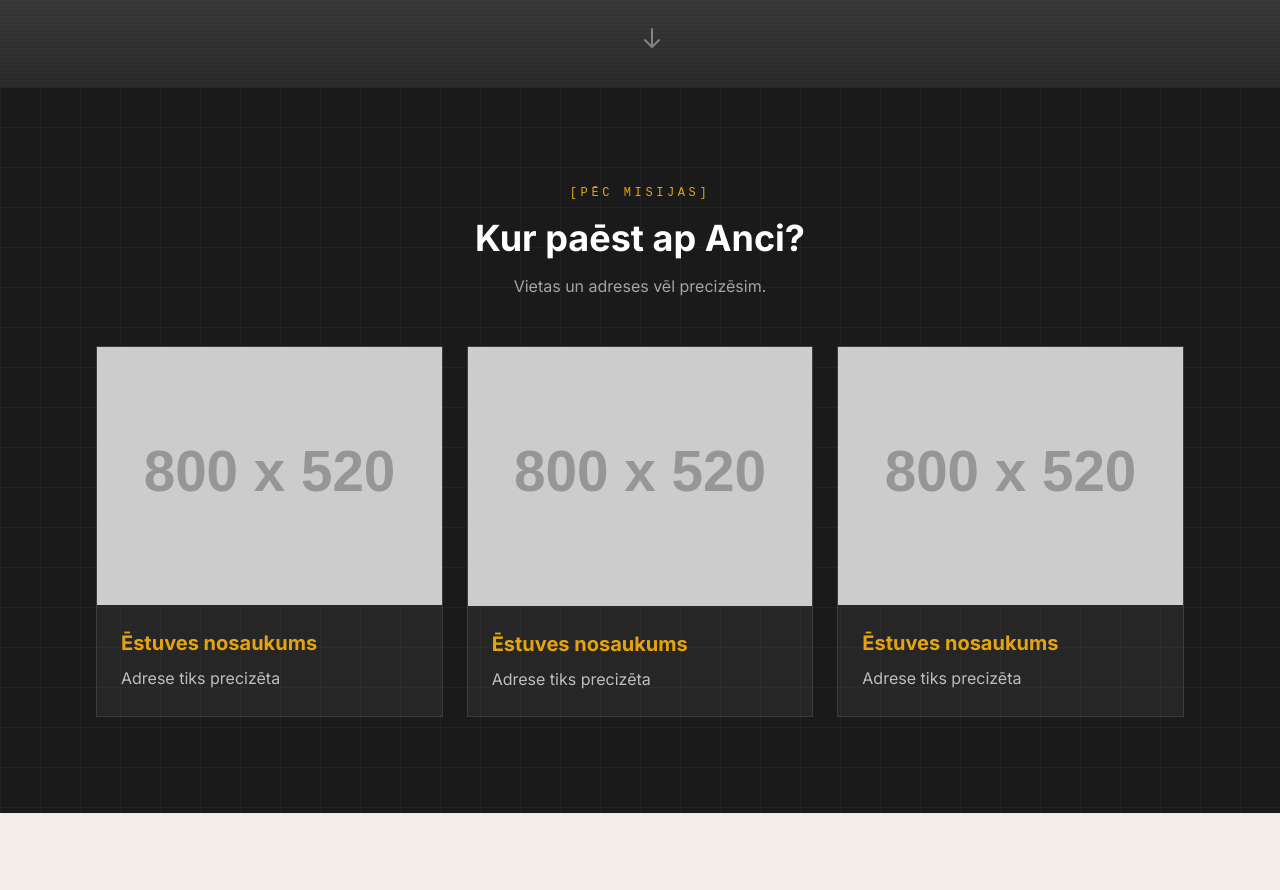
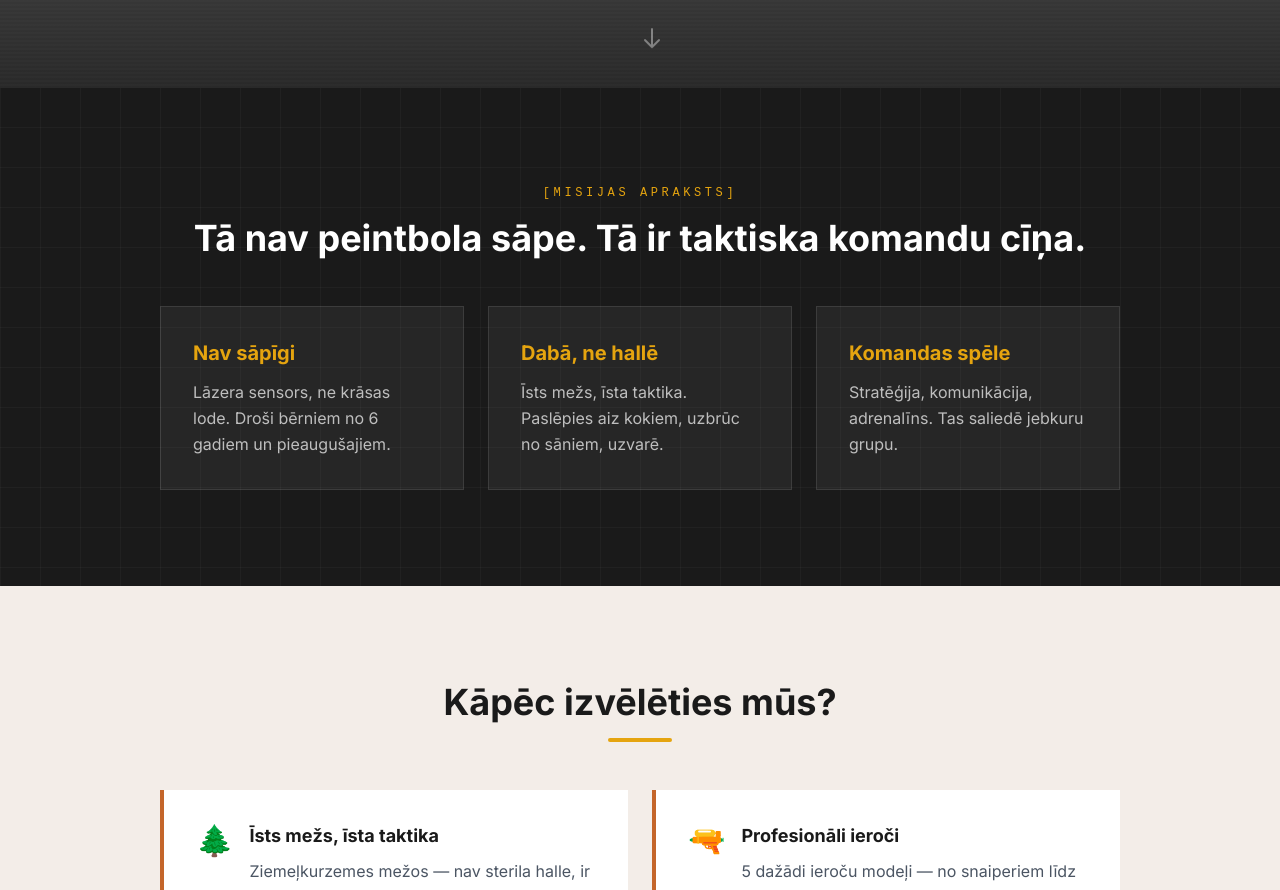
Before and after one commit to gbrauns/lazers, a plain HTML site: page index.html in a window 1280 px wide. Shown: the part 712-1602 px from the top of the page. Drawn offline with nearby package versions, Linux system fonts and the light colour scheme; placeholder pictures from the web are drawn by us.

Commit message:
Restore mission description section

```diff
--- a/content.json
+++ b/content.json
@@ -20,17 +20,15 @@
       "stat3Num": "38km",
       "stat3": "no Ventspils"
     },
-    "eateries": {
-      "sectionTitle": "[PĒC MISIJAS]",
-      "title": "Kur paēst ap Anci?",
-      "subtitle": "Vietas un adreses vēl precizēsim.",
-      "place1Name": "Ēstuves nosaukums",
-      "place1Address": "Adrese tiks precizēta",
-      "place2Name": "Ēstuves nosaukums",
-      "place2Address": "Adrese tiks precizēta",
-      "place3Name": "Ēstuves nosaukums",
-      "place3Address": "Adrese tiks precizēta",
-      "imageAlt": "Ēstuves foto"
+    "whatIsIt": {
+      "sectionTitle": "[MISIJAS APRAKSTS]",
+      "title": "Tā nav peintbola sāpe.\nTā ir taktiska komandu cīņa.",
+      "point1Title": "Nav sāpīgi",
+      "point1Desc": "Lāzera sensors, ne krāsas lode. Droši bērniem no 6 gadiem un pieaugušajiem.",
+      "point2Title": "Dabā, ne hallē",
+      "point2Desc": "Īsts mežs, īsta taktika. Paslēpies aiz kokiem, uzbrūc no sāniem, uzvarē.",
+      "point3Title": "Komandas spēle",
+      "point3Desc": "Stratēģija, komunikācija, adrenalīns. Tas saliedē jebkuru grupu."
     },
     "whyUs": {
       "sectionTitle": "Kāpēc izvēlēties mūs?",
@@ -398,17 +396,15 @@
       "stat3Num": "38km",
       "stat3": "from Ventspils"
     },
-    "eateries": {
-      "sectionTitle": "[AFTER THE MISSION]",
-      "title": "Where to eat near Ance?",
-      "subtitle": "Places and addresses will be added later.",
-      "place1Name": "Eatery name",
-      "place1Address": "Address to be confirmed",
-      "place2Name": "Eatery name",
-      "place2Address": "Address to be confirmed",
-      "place3Name": "Eatery name",
-      "place3Address": "Address to be confirmed",
-      "imageAlt": "Eatery photo"
+    "whatIsIt": {
+      "sectionTitle": "[MISSION BRIEFING]",
+      "title": "Not paintball pain.\nIt's a tactical team battle.",
+      "point1Title": "No pain",
+      "point1Desc": "Laser sensors, not paint. Safe for kids from 6 and adults.",
+      "point2Title": "Outdoors, not indoors",
+      "point2Desc": "Real forest, real tactics. Hide behind trees, flank, win.",
+      "point3Title": "Team game",
+      "point3Desc": "Strategy, communication, adrenaline. It bonds any group."
     },
     "whyUs": {
       "sectionTitle": "Why choose us?",
@@ -776,17 +772,15 @@
       "stat3Num": "38km",
       "stat3": "от Вентспилса"
     },
-    "eateries": {
-      "sectionTitle": "[ПОСЛЕ МИССИИ]",
-      "title": "Где поесть рядом с Анце?",
-      "subtitle": "Места и адреса будут уточнены позже.",
-      "place1Name": "Название заведения",
-      "place1Address": "Адрес будет уточнён",
-      "place2Name": "Название заведения",
-      "place2Address": "Адрес будет уточнён",
-      "place3Name": "Название заведения",
-      "place3Address": "Адрес будет уточнён",
-      "imageAlt": "Фото заведения"
+    "whatIsIt": {
+      "sectionTitle": "[ОПИСАНИЕ МИССИИ]",
+      "title": "Это не боль пейнтбола.\nЭто тактический командный бой.",
+      "point1Title": "Не больно",
+      "point1Desc": "Лазерные датчики, не краска. Безопасно для детей от 6 лет и взрослых.",
+      "point2Title": "На природе, не в зале",
+      "point2Desc": "Настоящий лес, настоящая тактика. Прячься за деревьями, атакуй с фланга, побеждай.",
+      "point3Title": "Командная игра",
+      "point3Desc": "Стратегия, коммуникация, адреналин. Это сплачивает любую группу."
     },
     "whyUs": {
       "sectionTitle": "Почему выбирают нас?",
--- a/index.html
+++ b/index.html
@@ -130,44 +130,32 @@
       </div>
     </div>
 
-    <a href="#eateries" aria-label="Ritināt uz leju" class="absolute bottom-8 left-1/2 -translate-x-1/2 animate-bounce cursor-pointer">
+    <a href="#whatIsIt" aria-label="Ritināt uz leju" class="absolute bottom-8 left-1/2 -translate-x-1/2 animate-bounce cursor-pointer">
       <svg class="w-6 h-6 text-white/40" fill="none" stroke="currentColor" viewBox="0 0 24 24"><path stroke-linecap="round" stroke-linejoin="round" stroke-width="2" d="M19 14l-7 7m0 0l-7-7m7 7V3"/></svg>
     </a>
   </section>
 
-  <!-- ============ EATERIES ============ -->
-  <section id="eateries" class="py-16 md:py-24 bg-dark text-white relative">
+  <!-- ============ KAS TAS IR? ============ -->
+  <section id="whatIsIt" class="py-16 md:py-24 bg-dark text-white relative">
     <div class="absolute inset-0 tactical-grid pointer-events-none"></div>
-    <div class="relative z-10 max-w-6xl mx-auto px-4 sm:px-6 lg:px-8">
-      <p data-i18n="eateries.sectionTitle" class="mission-header text-center mb-4">[PĒC MISIJAS]</p>
-      <h2 data-i18n="eateries.title" class="font-heading font-bold text-3xl md:text-4xl text-center mb-4 text-white leading-tight">
-        Kur paēst ap Anci?
+    <div class="relative z-10 max-w-5xl mx-auto px-4 sm:px-6 lg:px-8">
+      <p data-i18n="whatIsIt.sectionTitle" class="mission-header text-center mb-4">[MISIJAS APRAKSTS]</p>
+      <h2 data-i18n="whatIsIt.title" class="font-heading font-bold text-3xl md:text-4xl text-center mb-12 text-white leading-tight">
+        Tā nav peintbola sāpe. Tā ir taktiska komandu cīņa.
       </h2>
-      <p data-i18n="eateries.subtitle" class="text-center text-white/60 max-w-2xl mx-auto mb-12">
-        Tuvākās praktiskās pieturas pēc spēles. Pirms braukšanas pārbaudiet darba laiku.
-      </p>
 
       <div class="grid md:grid-cols-3 gap-6">
-        <div class="bg-white/5 border border-white/10 overflow-hidden">
-          <img data-i18n="eateries.imageAlt" src="https://placehold.co/800x520/1f1f1f/e5a40f?text=Foto" alt="Ēstuves foto" class="w-full aspect-[4/3] object-cover">
-          <div class="p-6">
-            <h3 data-i18n="eateries.place1Name" class="font-heading font-bold text-xl mb-2 text-primary">Ēstuves nosaukums</h3>
-            <p data-i18n="eateries.place1Address" class="text-white/70 leading-relaxed">Adrese tiks precizēta</p>
-          </div>
+        <div class="bg-white/5 border border-white/10 p-6 md:p-8">
+          <h3 data-i18n="whatIsIt.point1Title" class="font-heading font-bold text-xl mb-3 text-primary">Nav sāpīgi</h3>
+          <p data-i18n="whatIsIt.point1Desc" class="text-white/70 leading-relaxed">Lāzera sensors, ne krāsas lode. Droši bērniem no 6 gadiem un pieaugušajiem.</p>
         </div>
-        <div class="bg-white/5 border border-white/10 overflow-hidden">
-          <img data-i18n="eateries.imageAlt" src="https://placehold.co/800x520/1f1f1f/e5a40f?text=Foto" alt="Ēstuves foto" class="w-full aspect-[4/3] object-cover">
-          <div class="p-6">
-            <h3 data-i18n="eateries.place2Name" class="font-heading font-bold text-xl mb-2 text-primary">Ēstuves nosaukums</h3>
-            <p data-i18n="eateries.place2Address" class="text-white/70 leading-relaxed">Adrese tiks precizēta</p>
-          </div>
+        <div class="bg-white/5 border border-white/10 p-6 md:p-8">
+          <h3 data-i18n="whatIsIt.point2Title" class="font-heading font-bold text-xl mb-3 text-primary">Dabā, ne hallē</h3>
+          <p data-i18n="whatIsIt.point2Desc" class="text-white/70 leading-relaxed">Īsts mežs, īsta taktika. Paslēpies aiz kokiem, uzbrūc no sāniem, uzvarē.</p>
         </div>
-        <div class="bg-white/5 border border-white/10 overflow-hidden">
-          <img data-i18n="eateries.imageAlt" src="https://placehold.co/800x520/1f1f1f/e5a40f?text=Foto" alt="Ēstuves foto" class="w-full aspect-[4/3] object-cover">
-          <div class="p-6">
-            <h3 data-i18n="eateries.place3Name" class="font-heading font-bold text-xl mb-2 text-primary">Ēstuves nosaukums</h3>
-            <p data-i18n="eateries.place3Address" class="text-white/70 leading-relaxed">Adrese tiks precizēta</p>
-          </div>
+        <div class="bg-white/5 border border-white/10 p-6 md:p-8">
+          <h3 data-i18n="whatIsIt.point3Title" class="font-heading font-bold text-xl mb-3 text-primary">Komandas spēle</h3>
+          <p data-i18n="whatIsIt.point3Desc" class="text-white/70 leading-relaxed">Stratēģija, komunikācija, adrenalīns. Tas saliedē jebkuru grupu.</p>
         </div>
       </div>
     </div>
```
